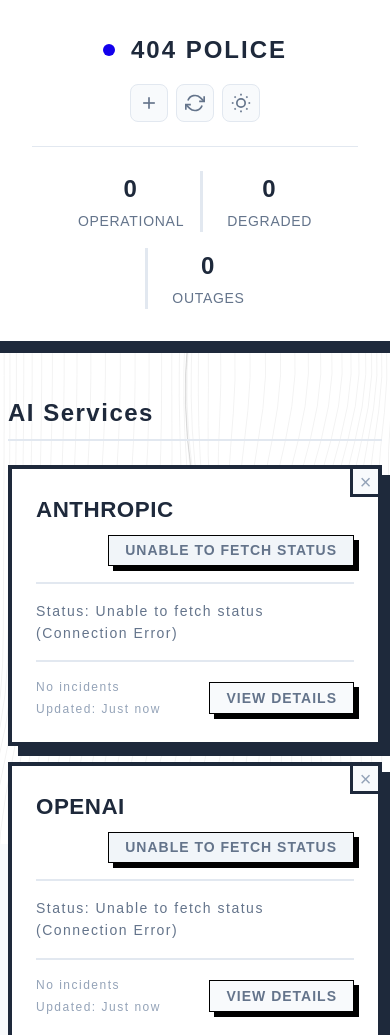
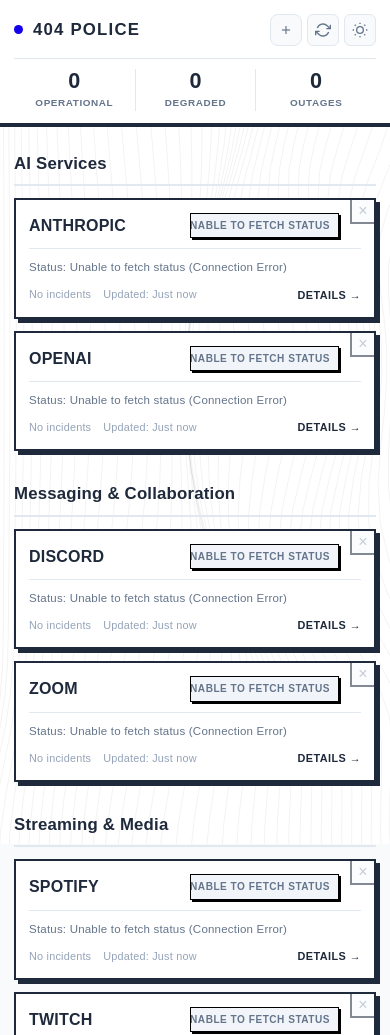
Before and after one commit to aryanbhujade/404Police, a website: page index.html in a window 390 px wide. Shown: the top 1035 px of the page. Drawn offline with Linux system fonts and the light colour scheme; no server answers.

Commit message:
Refine mobile status dashboard

```diff
--- a/add-service.css
+++ b/add-service.css
@@ -205,6 +205,22 @@
     .service-remove { opacity: 1; }
 }
 
+@media (max-width: 768px) {
+    .service-remove {
+        width: 24px;
+        height: 24px;
+        border-left-width: 2px;
+        border-bottom-width: 2px;
+        font-size: 16px;
+        opacity: 0.55;
+    }
+
+    .service-remove:focus-visible,
+    .service-remove:hover {
+        opacity: 1;
+    }
+}
+
 /* --- unknown status ----------------------------------------------------- */
 /* getStatusClass() returns 'unknown' for unrecognised payloads and failed
    fetches, where the original returned 'operational'. Without this rule the
--- a/app.js
+++ b/app.js
@@ -432,7 +432,7 @@ class ServiceStatusDashboard {
                         Updated: ${this.formatTime(service.last_updated)}
                     </div>
                 </div>
-                <button class="view-details">View Details</button>
+                <button class="view-details">Details <span aria-hidden="true">→</span></button>
             </div>
             <button class="service-remove" title="Remove from board" aria-label="Remove ${safeServiceName}">&times;</button>
         `;
--- a/index.html
+++ b/index.html
@@ -134,7 +134,7 @@
         <div class="detail-content">
             <div class="detail-header">
                 <h3 id="detailTitle">Service Details</h3>
-                <button class="detail-close" id="detailClose">&times;</button>
+                <button class="detail-close" id="detailClose" aria-label="Close service details">&times;</button>
             </div>
             <div class="detail-body" id="detailBody">
 
@@ -147,7 +147,7 @@
         <div class="detail-content">
             <div class="detail-header">
                 <h3>Add a service</h3>
-                <button class="detail-close" id="addServiceClose">&times;</button>
+                <button class="detail-close" id="addServiceClose" aria-label="Close add-service panel">&times;</button>
             </div>
             <div class="detail-body">
                 <input
--- a/style.css
+++ b/style.css
@@ -60,6 +60,9 @@
     --status-bg-operational: #064e3b;
     --status-bg-degraded: #451a03;
     --status-bg-major: #7f1d1d;
+    --status-operational: #6ee7b7;
+    --status-degraded: #fbbf24;
+    --status-major: #fca5a5;
     --brutalist-shadow: 8px 8px 0;
     --wave-color: rgba(255, 255, 255, 0.05);
     --wave-background-color: #1e293b;
@@ -637,6 +640,35 @@ body {
     color: var(--text-primary);
 }
 
+.detail-body .service-details > .status-summary {
+    display: flex;
+    flex-direction: column;
+    gap: 8px;
+    padding: 0 0 var(--space-md);
+    border-top: 0;
+    border-bottom: 1px solid var(--border-color);
+}
+
+.detail-body .status-row {
+    display: grid;
+    grid-template-columns: 120px minmax(0, 1fr);
+    gap: 12px;
+    align-items: baseline;
+}
+
+.detail-body .status-label {
+    color: var(--text-muted);
+    font-size: 0.75rem;
+    font-weight: 600;
+    text-transform: uppercase;
+    letter-spacing: 0.04em;
+}
+
+.detail-body .status-value {
+    color: var(--text-primary);
+    font-weight: 600;
+}
+
 .detail-body .components-header {
     font-weight: 700;
     margin-top: var(--space-md);
@@ -767,65 +799,285 @@ body {
 
 /* === Responsive Design === */
 @media (max-width: 768px) {
+    body {
+        letter-spacing: 0.2px;
+    }
+
     .container {
-        padding: 0 var(--space-sm);
+        padding: 0 14px;
+    }
+
+    .header {
+        padding: 14px 0 12px;
+        border-bottom-width: 2px;
+        box-shadow: 0 2px 0 var(--text-primary);
     }
 
     .header-content {
-        flex-direction: column;
-        gap: var(--space-md);
-        text-align: center;
+        flex-direction: row;
+        justify-content: space-between;
+        gap: 12px;
+        margin-bottom: 12px;
+        text-align: left;
         border-left: none;
         padding-left: 0;
     }
 
     .header-title {
-        font-size: 1.5rem;
+        min-width: 0;
+        font-size: 1.15rem;
+        line-height: 1;
+        letter-spacing: 1.2px;
+        gap: 10px;
+        white-space: nowrap;
+    }
+
+    .header-title .status-indicator {
+        width: 9px;
+        height: 9px;
+        flex: 0 0 auto;
+    }
+
+    .header-controls {
+        flex: 0 0 auto;
+        gap: 6px;
+    }
+
+    .add-service-btn,
+    .refresh-btn,
+    .dark-mode-toggle {
+        width: 34px;
+        height: 34px;
+        padding: 7px;
+        border-radius: 6px;
     }
 
     .status-summary {
-        justify-content: center;
-        gap: var(--space-lg);
+        display: grid;
+        grid-template-columns: repeat(3, minmax(0, 1fr));
+        gap: 0;
+        padding-top: 10px;
     }
 
     .status-summary .summary-item:not(:first-child) {
-        border-left: 3px solid var(--border-color);
-        padding-left: var(--space-lg);
+        border-left: 1px solid var(--border-color);
+        padding-left: 0;
+    }
+
+    .summary-item {
+        gap: 0;
+    }
+
+    .summary-count {
+        font-size: 1.35rem;
+        line-height: 1.15;
+    }
+
+    .summary-label {
+        margin-top: 2px;
+        font-size: 0.62rem;
+        font-weight: 600;
+        letter-spacing: 0.06em;
+    }
+
+    .main {
+        padding: 26px 0 36px;
+    }
+
+    .service-category {
+        margin-bottom: 30px;
+    }
+
+    .category-title {
+        margin-bottom: 12px;
+        padding-bottom: 8px;
+        font-size: 1.05rem;
+        font-weight: 700;
+        letter-spacing: 0.2px;
     }
 
     .service-grid {
         grid-template-columns: 1fr;
-        gap: var(--space-md);
+        gap: 12px;
+    }
+
+    .service-card {
+        padding: 14px;
+        border-width: 2px;
+        box-shadow: 4px 4px 0 var(--text-primary);
+    }
+
+    [data-theme="dark"] .service-card {
+        border-width: 2px;
+        box-shadow: 4px 4px 0 #000;
+    }
+
+    [data-theme="dark"] .header {
+        border-bottom-width: 2px;
+        box-shadow: 0 2px 0 #000;
     }
 
     .service-header {
-        flex-direction: column;
-        align-items: flex-start;
-        gap: var(--space-sm);
+        flex-direction: row;
+        align-items: center;
+        gap: 10px;
+        margin-bottom: 10px;
+        padding: 0 22px 10px 0;
+        border-bottom-width: 1px;
+    }
+
+    .service-name {
+        min-width: 0;
+        font-size: 1rem;
+        line-height: 1.2;
+        letter-spacing: 0.2px;
+        overflow-wrap: anywhere;
+    }
+
+    .service-status {
+        flex: 0 0 auto;
+        max-width: 48%;
+        padding: 4px 8px;
+        border-width: 1px;
+        box-shadow: 2px 2px 0 #000;
+        font-size: 0.63rem;
+        letter-spacing: 0.05em;
+        white-space: nowrap;
+        overflow: hidden;
+        text-overflow: ellipsis;
+    }
+
+    .service-description {
+        display: none;
+    }
+
+    .service-card:has(.service-status.unknown) .service-description {
+        display: block;
+        margin: 0 0 10px;
+        font-size: 0.72rem;
+        line-height: 1.45;
+    }
+
+    .service-footer {
+        gap: 12px;
+        padding-top: 0;
+        border-top: 0;
+    }
+
+    .service-meta {
+        min-width: 0;
+        flex: 1;
+        flex-direction: row;
+        flex-wrap: wrap;
+        gap: 2px 12px;
+    }
+
+    .incident-count,
+    .last-updated {
+        font-size: 0.68rem;
+        line-height: 1.4;
+    }
+
+    .view-details {
+        flex: 0 0 auto;
+        padding: 3px 0;
+        border: 0;
+        box-shadow: none;
+        background: transparent;
+        color: var(--text-primary);
+        font-size: 0.68rem;
+        letter-spacing: 0.04em;
+    }
+
+    .view-details::before {
+        display: none;
+    }
+
+    [data-theme="dark"] .view-details {
+        background: transparent;
+        color: var(--text-primary);
+    }
+
+    .view-details:hover {
+        background: transparent;
+        border: 0;
+        box-shadow: none;
+        color: var(--text-primary);
+        transform: none;
     }
 
     .detail-content {
-        margin: var(--space-md);
-        max-height: 90vh;
+        margin: 0;
+        max-height: calc(100vh - 28px);
+        padding: 0;
+        border-width: 2px;
+        box-shadow: 4px 4px 0 var(--text-primary);
     }
 
-    .detail-header, .detail-body {
-        padding: var(--space-md);
+    [data-theme="dark"] .detail-content {
+        border-width: 2px;
+        box-shadow: 4px 4px 0 #000;
+    }
+
+    .detail-header {
+        padding: 14px 16px;
+    }
+
+    .detail-header h2 {
+        font-size: 1.05rem;
+        line-height: 1.35;
+    }
+
+    .detail-body {
+        max-height: calc(100vh - 90px);
+        padding: 16px;
+    }
+
+    .detail-body .status-row {
+        grid-template-columns: 96px minmax(0, 1fr);
+        gap: 10px;
+    }
+
+    .detail-body .status-label,
+    .detail-body .status-value {
+        font-size: 0.76rem;
+    }
+
+    .component-item {
+        gap: 10px;
+        padding: 9px 0;
+        border-bottom-width: 1px;
+    }
+
+    .component-name {
+        font-size: 0.8rem;
+        line-height: 1.35;
+    }
+
+    .component-status {
+        padding: 2px 0;
+        font-size: 0.7rem;
     }
 }
 
 @media (max-width: 480px) {
-    .header-controls {
-        gap: var(--space-sm);
+    .header-title {
+        font-size: 1.05rem;
     }
 
-    .status-summary {
-        flex-wrap: wrap;
-        gap: var(--space-md);
+    .header-controls {
+        gap: 5px;
     }
 
-    .summary-count {
-        font-size: 1.5rem;
+    .add-service-btn,
+    .refresh-btn,
+    .dark-mode-toggle {
+        width: 32px;
+        height: 32px;
+    }
+
+    .service-card {
+        padding: 13px;
     }
 }
 
```
